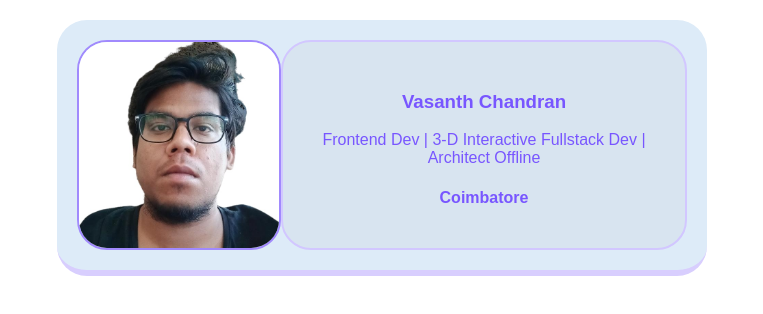
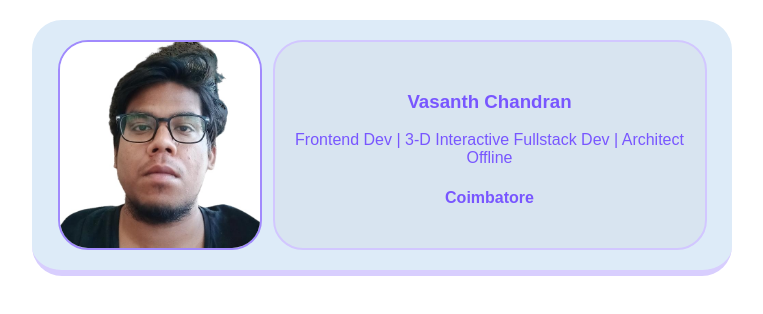
Before and after one commit to autocode-lover/professional-card, a plain HTML site: page index.html in a window 1280 px wide. Shown: the whole page, without its empty margins (258-1021 px from the left). Drawn offline with Linux system fonts and the light colour scheme.

Commit message:
committed changes i guess, but so i have to log m commitments eachtime

```diff
--- a/styles.css
+++ b/styles.css
@@ -12,7 +12,7 @@
     padding: 20px; */
 
 
-    width: 650px;
+    width: 700px;
     margin: 0 auto;
     padding: 20px;
     display: flex;
@@ -39,6 +39,7 @@ body{
 
 .card-desc{
 
+   width: 400;
    text-align: center;
    color: #7856ff;
    padding: 30 15 20 15 ;
```
